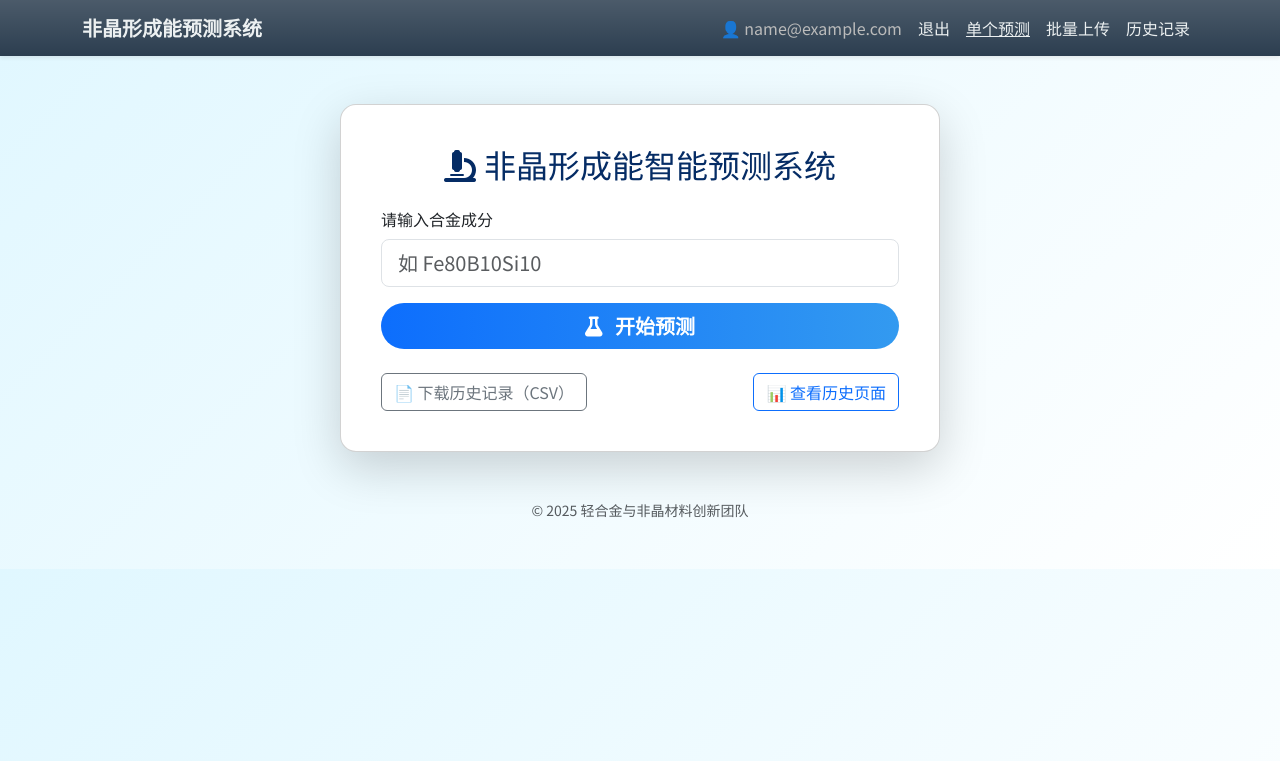
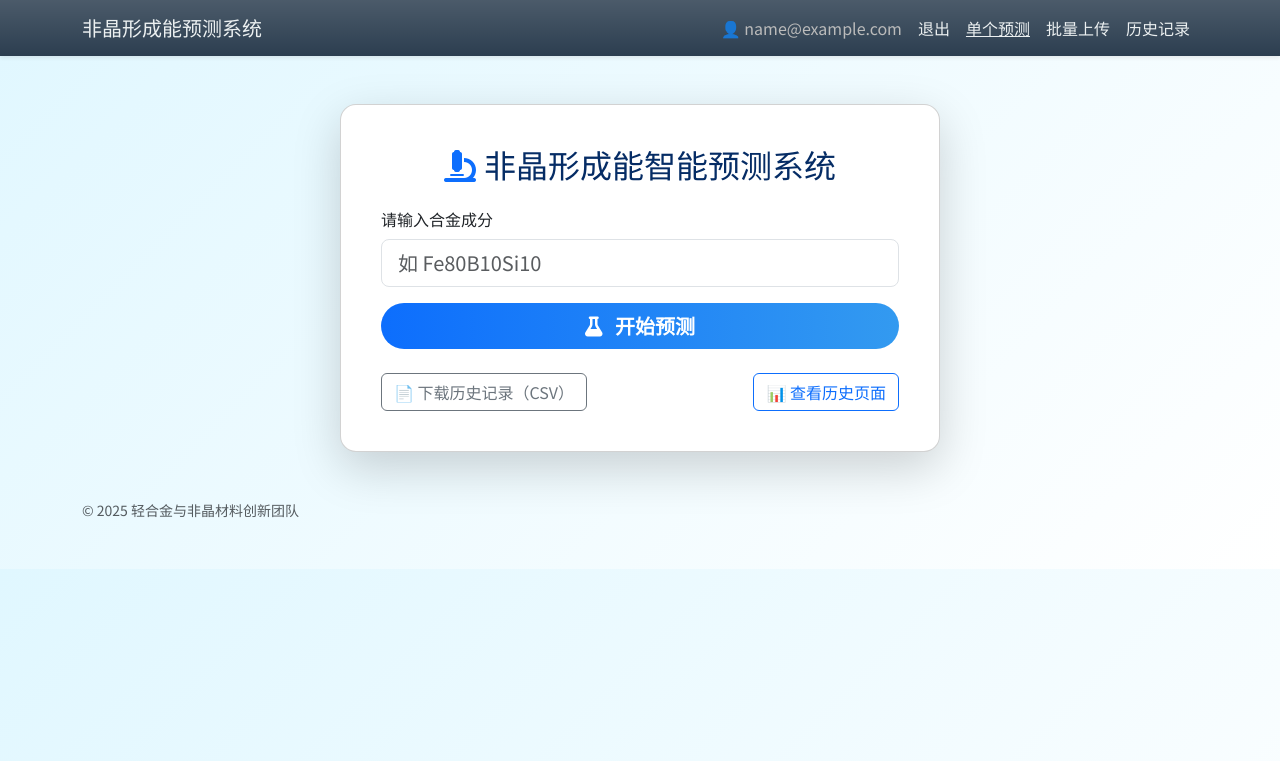
Before and after one commit to xieye777/dmax-predictor, a Flask app: page / in a window 1280 px wide. Shown: the top 761 px of the page. Run offline with Flask 3, Linux system fonts and the light colour scheme; the visitor is signed in with stand-in values (Sample User, id 1); data comes from the database, SQL or seed files in the repository; parts of the project's set-up code (start-up, migrations or seed data) failed here and were passed over.

Commit message:
Add files via upload

```diff
--- a/templates/index.html
+++ b/templates/index.html
@@ -1,3 +1,4 @@
+
 <!DOCTYPE html>
 <html lang="zh">
 <head>
@@ -12,7 +13,7 @@
 
 <nav class="navbar navbar-expand-lg navbar-dark bg-gradient shadow-sm">
   <div class="container">
-    <a class="navbar-brand fw-bold text-white" href="/">非晶形成能预测系统</a>
+    <a class="navbar-brand" href="/">非晶形成能预测系统</a>
     <ul class="navbar-nav ms-auto">
       {% if g.user %}
         <li class="nav-item"><span class="nav-link disabled">👤 {{ g.user['email'] }}</span></li>
@@ -21,7 +22,6 @@
         <li class="nav-item"><a class="nav-link" href="/login">登录</a></li>
         <li class="nav-item"><a class="nav-link" href="/register">注册</a></li>
       {% endif %}
-
       <li class="nav-item"><a class="nav-link active" href="/">单个预测</a></li>
       <li class="nav-item"><a class="nav-link" href="/batch">批量上传</a></li>
       <li class="nav-item"><a class="nav-link" href="/history/view">历史记录</a></li>
@@ -30,8 +30,10 @@
 </nav>
 
 <div class="container py-5">
-  <div class="card shadow-lg app-card mx-auto">
-    <h2 class="text-center mb-4 text-primary-emphasis"><i class="fas fa-microscope me-2"></i>非晶形成能智能预测系统</h2>
+  <div class="card app-card shadow-lg mx-auto">
+    <h2 class="text-center mb-4 text-primary-emphasis">
+      <i class="fas fa-microscope me-2 text-primary"></i>非晶形成能智能预测系统
+    </h2>
 
     <form method="post" novalidate>
       <div class="mb-3">
@@ -50,7 +52,7 @@
       🧪 D<sub>max</sub> = <strong>{{ result | round(4) }} mm</strong>
     </div>
     {% elif error %}
-    <div class="alert alert-danger mt-4">{{ error }}</div>
+    <div class="alert alert-danger mt-4 text-center">{{ error }}</div>
     {% endif %}
 
     <div class="d-flex justify-content-between mt-4">
@@ -59,7 +61,7 @@
     </div>
   </div>
 
-  <footer class="text-center mt-5 text-muted small">
+  <footer class="text-muted small mt-5">
     &copy; 2025 轻合金与非晶材料创新团队
   </footer>
 </div>
```
